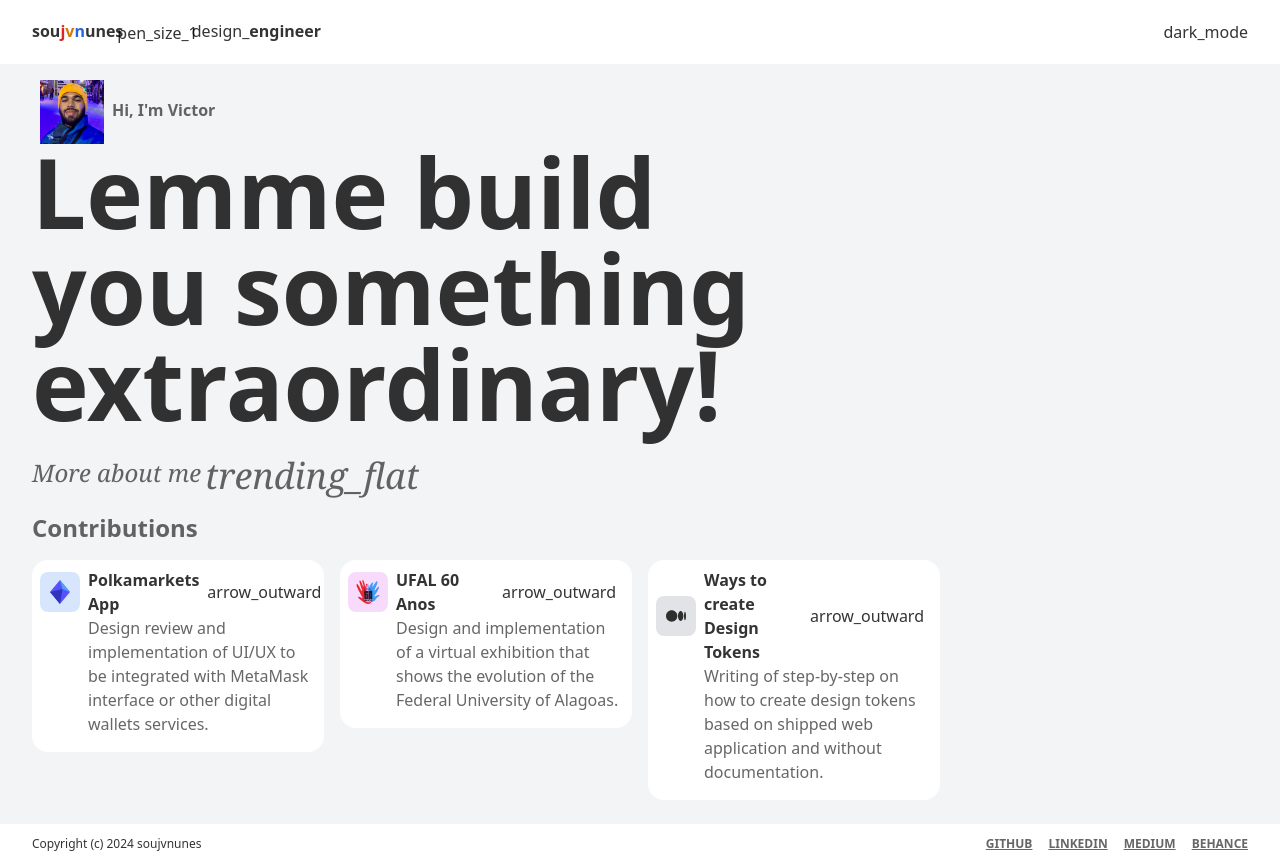
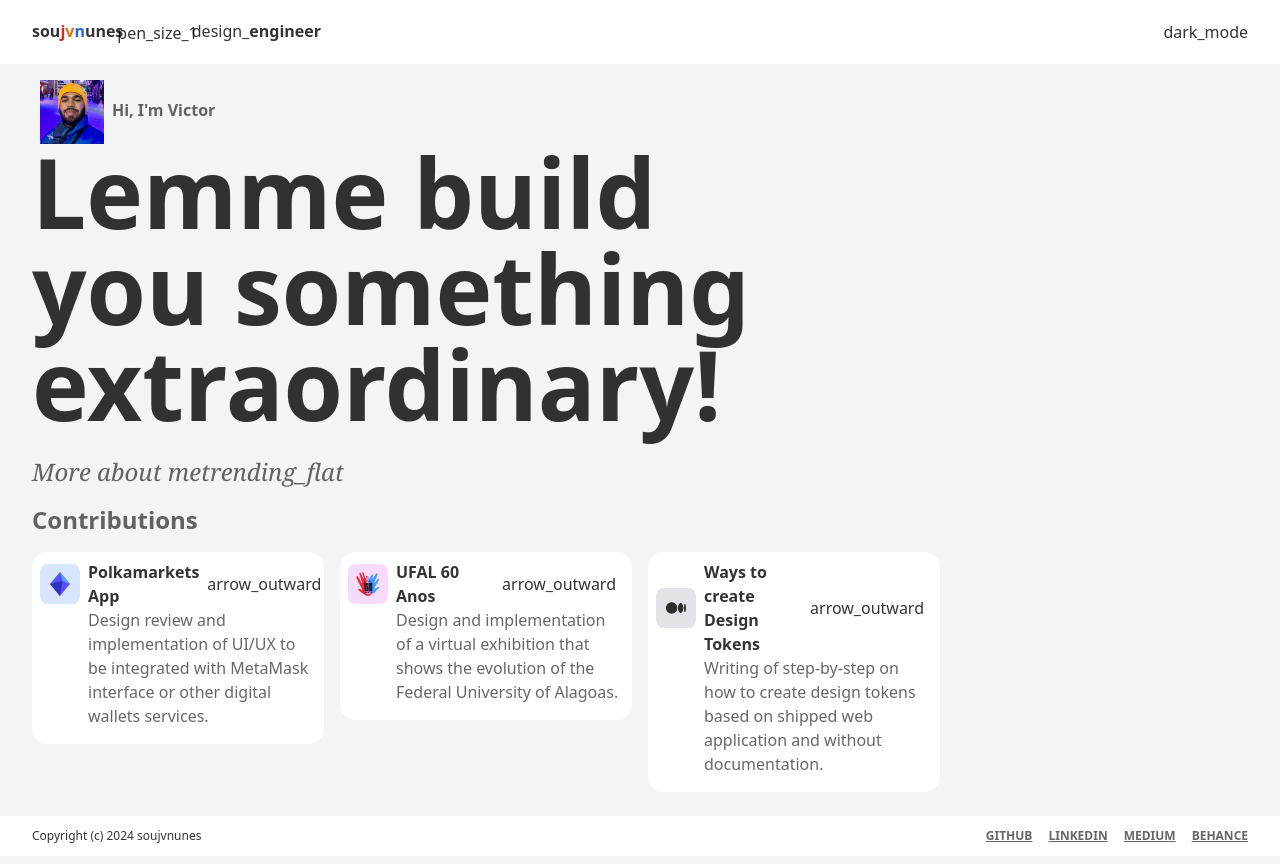
Before and after one commit to soujvnunes/soujvnunes.github.io, a React (Vite) app: page / in a window 1280 px wide. Built offline with nearby package versions, Linux system fonts and the light colour scheme.

Commit message:
feat(IntroSection): implement MaterialSymbols

```diff
--- a/src/components/IntroSection.tsx
+++ b/src/components/IntroSection.tsx
@@ -1,5 +1,6 @@
 import classNames from "consts/classNames";
 import cn from "helpers/cn";
+import MaterialSymbols from "./MaterialSymbols";
 
 export default function IntroSection() {
   return (
@@ -28,12 +29,10 @@ export default function IntroSection() {
           )}
         >
           More about me
-          <span
-            aria-hidden
-            className="ml-1 text-4xl align-middle material-symbols-outlined wght-200"
-          >
-            trending_flat
-          </span>
+          <MaterialSymbols
+            name="trending_flat"
+            className="ml-1 text-4xl align-middle wght-200"
+          />
         </button>
       </p>
     </section>
```
